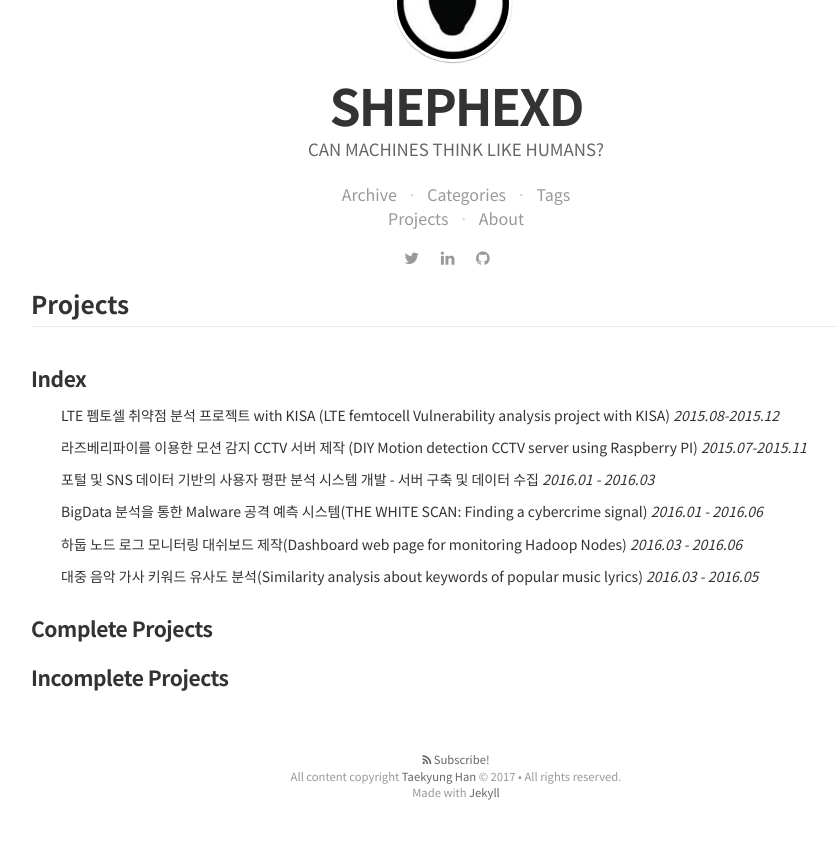
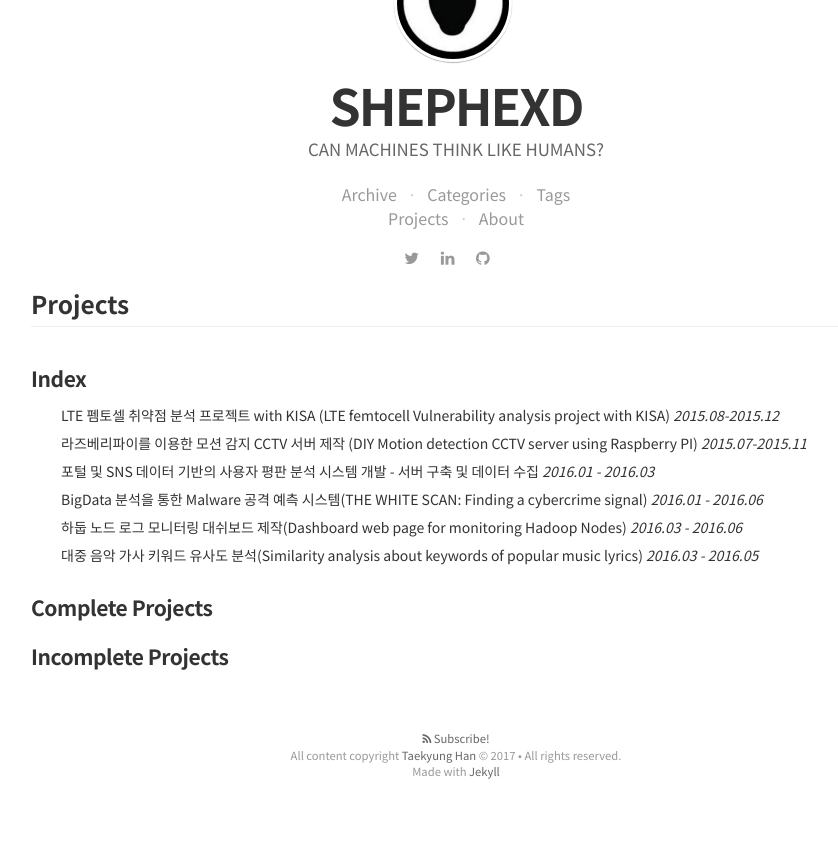
Before and after one commit to Shephexd/shephexd.github.io, a Jekyll site: the page built from page/projects.html, in a window 1280 px wide. Shown: the part 450-1296 px from the top of the page, without its empty margins (184-1022 px from the left). Built offline with Jekyll 4.4.1, drawn with Linux system fonts in a browser that asks for light colours; nearby versions of some CDN libraries; some web fonts are replaced; after the commit the page ends 1275 px from its top, so only the background shows below that.

Commit message:
layout update

```diff
--- a/_sass/page.scss
+++ b/_sass/page.scss
@@ -1,6 +1,6 @@
 .collection {font-size: 14px;}
 .collection ul { list-style: none; }
-.collection ul li { margin: 0.7em auto; }
+.collection ul li { margin: 0.4em auto; }
 
 .archive h4 {margin: 0.625rem 0 0.5rem 0;}
 .archive #timeline { position: relative; }
```
